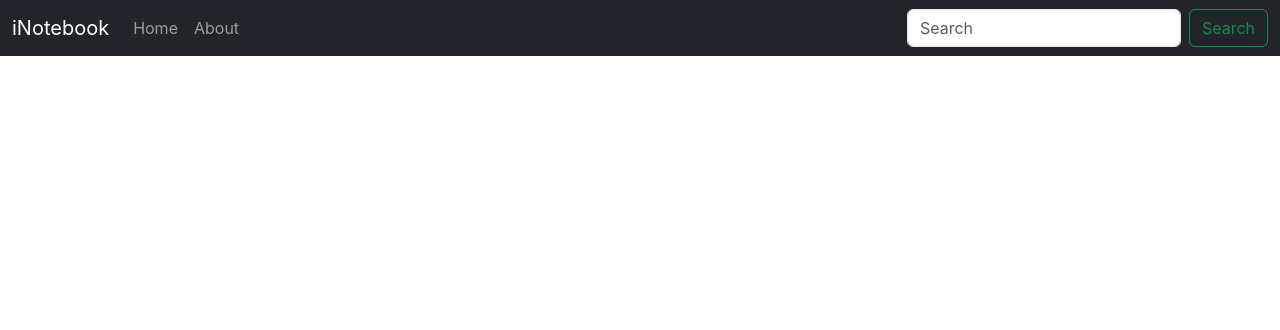
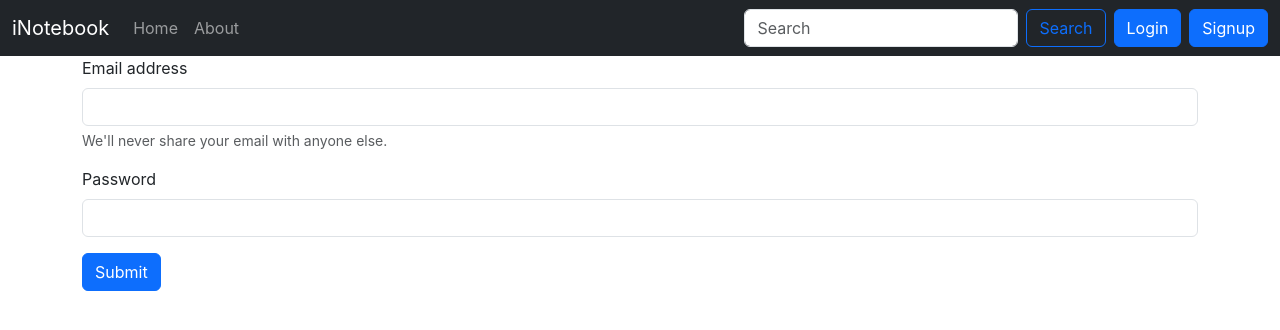
Before and after one commit to Equizer/inotebook, a React (Create React App) app: page /login in a window 1280 px wide. Shown: the top 330 px of the page. Built offline with nearby package versions, Linux system fonts and the light colour scheme.

Commit message:
start with making the login functionality

```diff
--- a/src/App.js
+++ b/src/App.js
@@ -12,6 +12,8 @@
 import NoteState from './context/notes/NoteState'
 import Alert from './components/Alert';
 import { useEffect, useState } from 'react';
+import Login from './components/Login';
+import Signup from './components/Signup';
 
 function App() {
 
@@ -41,6 +43,8 @@
             <Routes>
               <Route exact path="/" element={<Home />} />
               <Route exact path="/About" element={<About showAlert={showAlert}/>} />
+              <Route eact path="/login" element={<Login />} />
+              <Route exact path="signup" element={<Signup />} />
             </Routes>
           </div>
         </Router>
--- /dev/null
+++ b/src/Components/Login.js
@@ -0,0 +1,46 @@
+import React, { useState }from 'react'
+
+const Login = () => {
+  const [credentials, setCredentials] = useState({email: "", password: ""})
+  const hadleSubmit = async (event) => {
+    event.preventDefault();
+    const response = await fetch("http://localhost:5000/api/auth/login", {
+      method: "POST",
+      headers: {
+        "Content-type": "application/json",
+      },
+      body: JSON.stringify({email: credentials.email, password: credentials.password})
+    });
+    const json = await response.json();
+    console.log(json);
+    if (json.success) {
+      //redirect
+    }
+    else {
+      alert("Invalid email or password");
+    }
+  }
+
+
+  const onChange = (event) => {
+    setCredentials({...credentials, [event.target.name] : event.target.value});
+  }
+  return (
+    <div>
+      <form  onSubmit={hadleSubmit}>
+        <div className="mb-3">
+          <label htmlFor="email" className="form-label">Email address</label>
+          <input type="email" className="form-control" value={credentials.email} id="email" aria-describedby="emailHelp" name="email" onChange={onChange} />
+          <div id="emailHelp" className="form-text">We'll never share your email with anyone else.</div>
+        </div>
+        <div className="mb-3">
+          <label htmlFor="password" className="form-label">Password</label>
+          <input type="password" className="form-control" value={credentials.password} id="password" name="password" onChange={onChange}/>
+        </div>
+        <button type="submit" className="btn btn-primary">Submit</button>
+      </form>
+    </div>
+  )
+}
+
+export default Login
--- a/src/Components/Navbar.js
+++ b/src/Components/Navbar.js
@@ -30,7 +30,9 @@
           </ul>
           <form className="d-flex" role="search">
             <input className="form-control me-2" type="search" placeholder="Search" aria-label="Search" />
-            <button className="btn btn-outline-success" type="submit">Search</button>
+            <button className="btn btn-outline-primary" type="submit">Search</button>
+            <Link className="btn btn-primary mx-2" to="/login" role="button">Login</Link>
+            <Link className="btn btn-primary" to="/signup"role="button">Signup</Link>
           </form>
         </div>
       </div>
--- /dev/null
+++ b/src/Components/Signup.js
@@ -0,0 +1,11 @@
+import React from 'react'
+
+const Signup = () => {
+  return (
+    <div>
+      I am Sign up page
+    </div>
+  )
+}
+
+export default Signup
```
Also changed, not shown: 1 other file (tests, documents, lock files or other folders).
